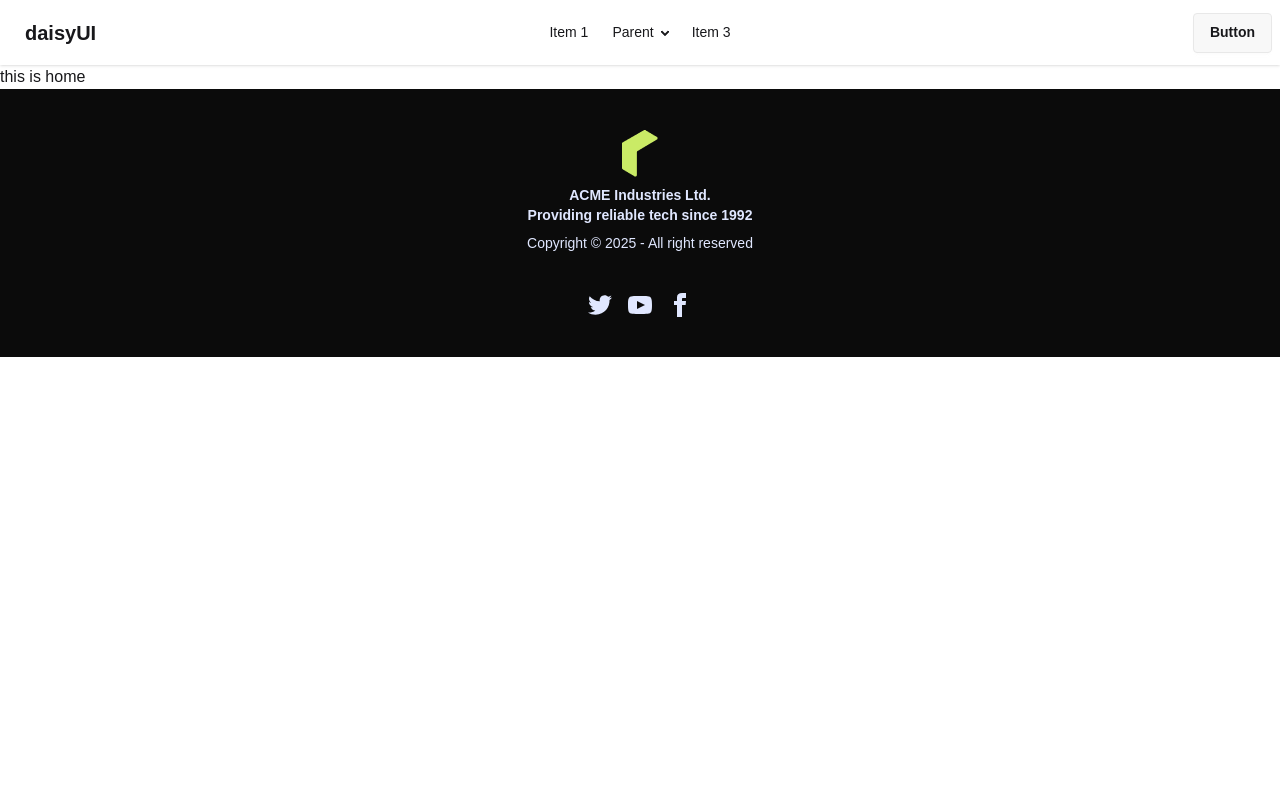
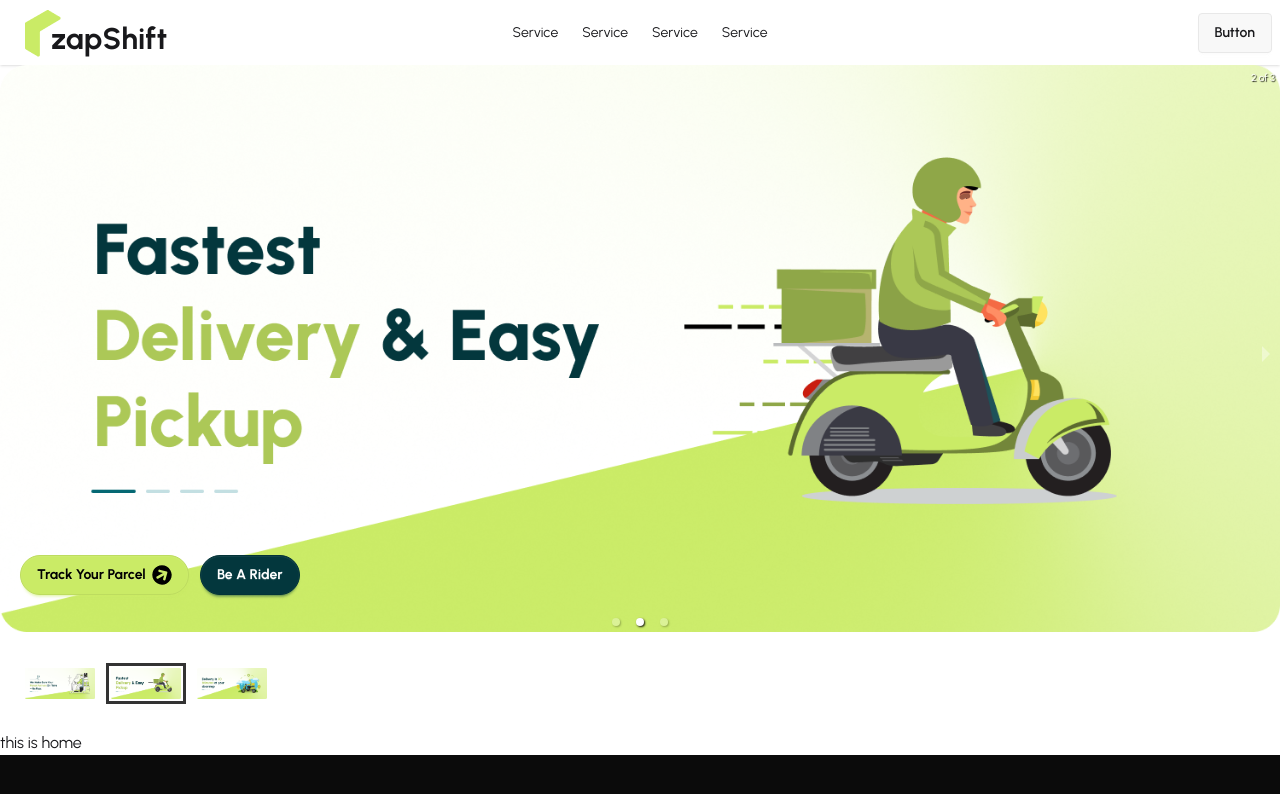
Before and after one commit to asadulhabibasif26/zap-shift-clint, a React app: page / in a window 1280 px wide. Shown: the top 794 px of the page. Built offline with nearby package versions, Linux system fonts and the light colour scheme; the HTML template or start-up script is replaced by a standard one.

Commit message:
banner section add

```diff
--- a/package.json
+++ b/package.json
@@ -14,6 +14,8 @@
     "daisyui": "^5.5.5",
     "react": "^19.2.0",
     "react-dom": "^19.2.0",
+    "react-icons": "^5.5.0",
+    "react-responsive-carousel": "^3.2.23",
     "react-router": "^7.9.6",
     "tailwindcss": "^4.1.17"
   },
--- a/src/Components/Logo/Logo.jsx
+++ b/src/Components/Logo/Logo.jsx
@@ -3,8 +3,9 @@ import logo from '../../assets/logo.png'
 
 const Logo = () => {
     return (
-        <div>
+        <div className='flex items-end'>
             <img src={logo} alt="" />
+            <h3 className='text-3xl font-bold -ms-2.5'>zapShift</h3>
         </div>
     );
 };
--- a/src/Layouts/RootLayout.jsx
+++ b/src/Layouts/RootLayout.jsx
@@ -5,7 +5,7 @@ import Navbar from '../Pages/Shared/Navbar/Navbar';
 
 const RootLayout = () => {
     return (
-        <div>
+        <div className='max-w-7xl mx-auto'>
             <Navbar></Navbar>
             <Outlet></Outlet>
             <Footer></Footer>
--- /dev/null
+++ b/src/Pages/Home/Banner/Banner.jsx
@@ -0,0 +1,36 @@
+import React from "react";
+import "react-responsive-carousel/lib/styles/carousel.min.css";
+import { Carousel } from "react-responsive-carousel";
+
+import bannerImg1 from '../../../assets/banner/banner1.png'
+import bannerImg2 from '../../../assets/banner/banner2.png'
+import bannerImg3 from '../../../assets/banner/banner3.png'
+import { FaArrowCircleRight } from "react-icons/fa";
+
+const Banner = () => {
+  return (
+    <Carousel
+    autoPlay={true}
+    infiniteLoop={true}
+
+    >
+      <div className="relative">
+        <button className="btn btn-primary absolute  text-black font-bold rounded-full bottom-12 left-5">Track Your Parcel <FaArrowCircleRight className="-rotate-30 text-xl " /></button>
+        <button className="btn btn-secondary absolute  text-white font-bold rounded-full bottom-12 left-50">Be A Rider </button>
+        <img src={bannerImg1} />
+      </div>
+      <div>
+        <button className="btn btn-primary absolute  text-black font-bold rounded-full bottom-12 left-5">Track Your Parcel <FaArrowCircleRight className="-rotate-30 text-xl " /></button>
+        <button className="btn btn-secondary absolute  text-white font-bold rounded-full bottom-12 left-50">Be A Rider </button>
+        <img src={bannerImg2} />
+      </div>
+      <div>
+        <button className="btn btn-primary absolute  text-black font-bold rounded-full bottom-12 left-5">Track Your Parcel <FaArrowCircleRight className="-rotate-30 text-xl " /></button>
+        <button className="btn btn-secondary absolute  text-white font-bold rounded-full bottom-12 left-50">Be A Rider </button>
+        <img src={bannerImg3} />
+      </div>
+    </Carousel>
+  );
+};
+
+export default Banner;
--- a/src/Pages/Home/Home/Home.jsx
+++ b/src/Pages/Home/Home/Home.jsx
@@ -1,8 +1,10 @@
 import React from 'react';
+import Banner from '../Banner/Banner';
 
 const Home = () => {
     return (
         <div>
+            <Banner></Banner>
             this is home
         </div>
     );
--- a/src/Pages/Shared/Navbar/Navbar.jsx
+++ b/src/Pages/Shared/Navbar/Navbar.jsx
@@ -1,6 +1,16 @@
 import React from "react";
+import Logo from "../../../Components/Logo/Logo";
+import { NavLink } from "react-router";
 
 const Navbar = () => {
+  const links = (
+    <>
+      <li><NavLink to='/'>Service</NavLink></li>
+      <li><NavLink to='/'>Service</NavLink></li>
+      <li><NavLink to='/'>Service</NavLink></li>
+      <li><NavLink to='/'>Service</NavLink></li>
+    </>
+  );
   return (
     <div className="navbar bg-base-100 shadow-sm">
       <div className="navbar-start">
@@ -26,52 +36,24 @@ const Navbar = () => {
             tabIndex="-1"
             className="menu menu-sm dropdown-content bg-base-100 rounded-box z-1 mt-3 w-52 p-2 shadow"
           >
-            <li>
-              <a>Item 1</a>
-            </li>
-            <li>
-              <a>Parent</a>
-              <ul className="p-2">
-                <li>
-                  <a>Submenu 1</a>
-                </li>
-                <li>
-                  <a>Submenu 2</a>
-                </li>
-              </ul>
-            </li>
-            <li>
-              <a>Item 3</a>
-            </li>
+            {
+              links
+            }
           </ul>
         </div>
-        <a className="btn btn-ghost text-xl">daisyUI</a>
+        <a className="btn btn-ghost text-xl">
+          <Logo></Logo>
+        </a>
       </div>
       <div className="navbar-center hidden lg:flex">
         <ul className="menu menu-horizontal px-1">
-          <li>
-            <a>Item 1</a>
-          </li>
-          <li>
-            <details>
-              <summary>Parent</summary>
-              <ul className="p-2">
-                <li>
-                  <a>Submenu 1</a>
-                </li>
-                <li>
-                  <a>Submenu 2</a>
-                </li>
-              </ul>
-            </details>
-          </li>
-          <li>
-            <a>Item 3</a>
-          </li>
+          {
+            links
+          }
         </ul>
       </div>
       <div className="navbar-end">
-        <a className="btn">Button</a>
+        <a className="btn ">Button</a>
       </div>
     </div>
   );
--- a/src/index.css
+++ b/src/index.css
@@ -1,7 +1,16 @@
+@import url("https://fonts.googleapis.com/css2?family=Urbanist:ital,wght@0,100..900;1,100..900&display=swap");
+
 @import "tailwindcss";
-@plugin "daisyui";
+@plugin "daisyui" {
+  themes: light --default;
+};
 
-@import url("https://fonts.googleapis.com/css2?family=Urbanist:ital,wght@0,100..900;1,100..900&display=swap");
+@plugin "daisyui/theme" {
+  name: "light";
+  default: true;
+  --color-primary: #CAEB66;
+  --color-secondary: #03373D;
+}
 
 body {
   font-family: "Urbanist", sans-serif;
```
Also changed, not shown: 1 other file (tests, documents, lock files or other folders).
